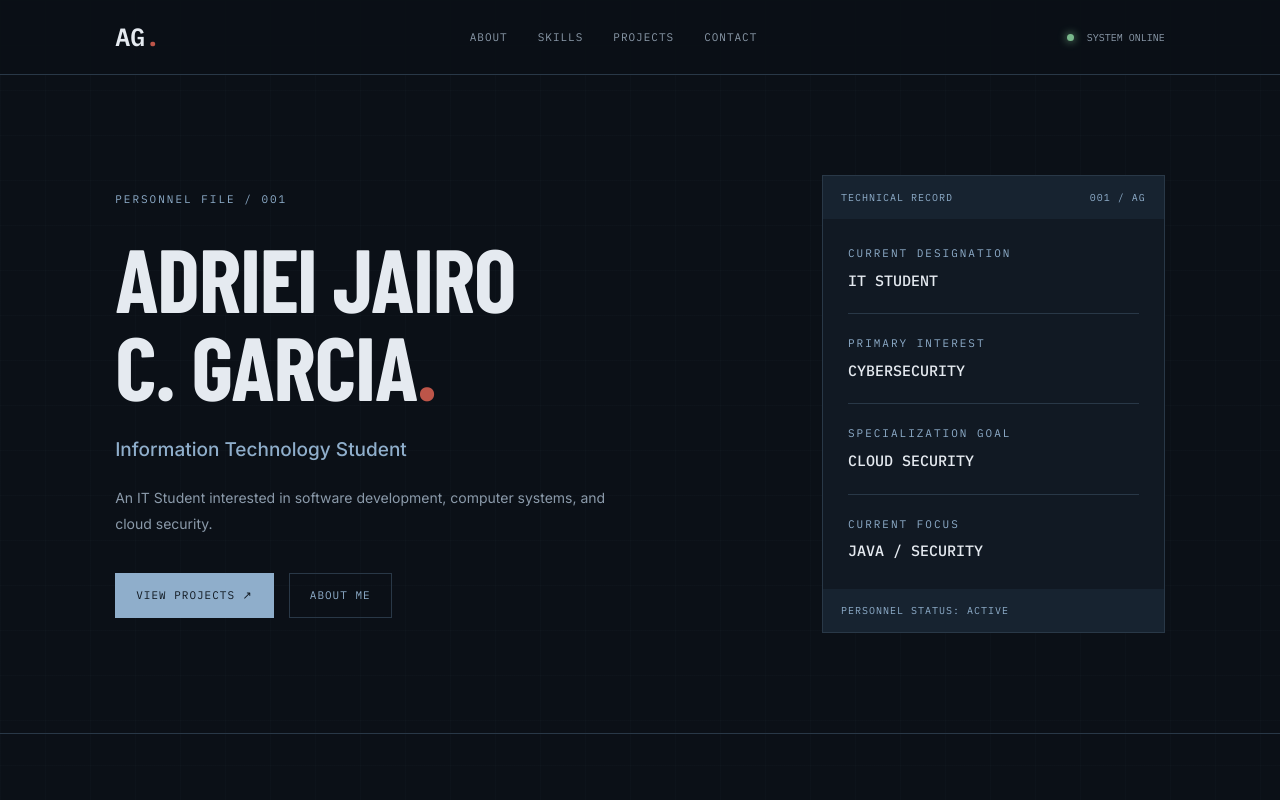
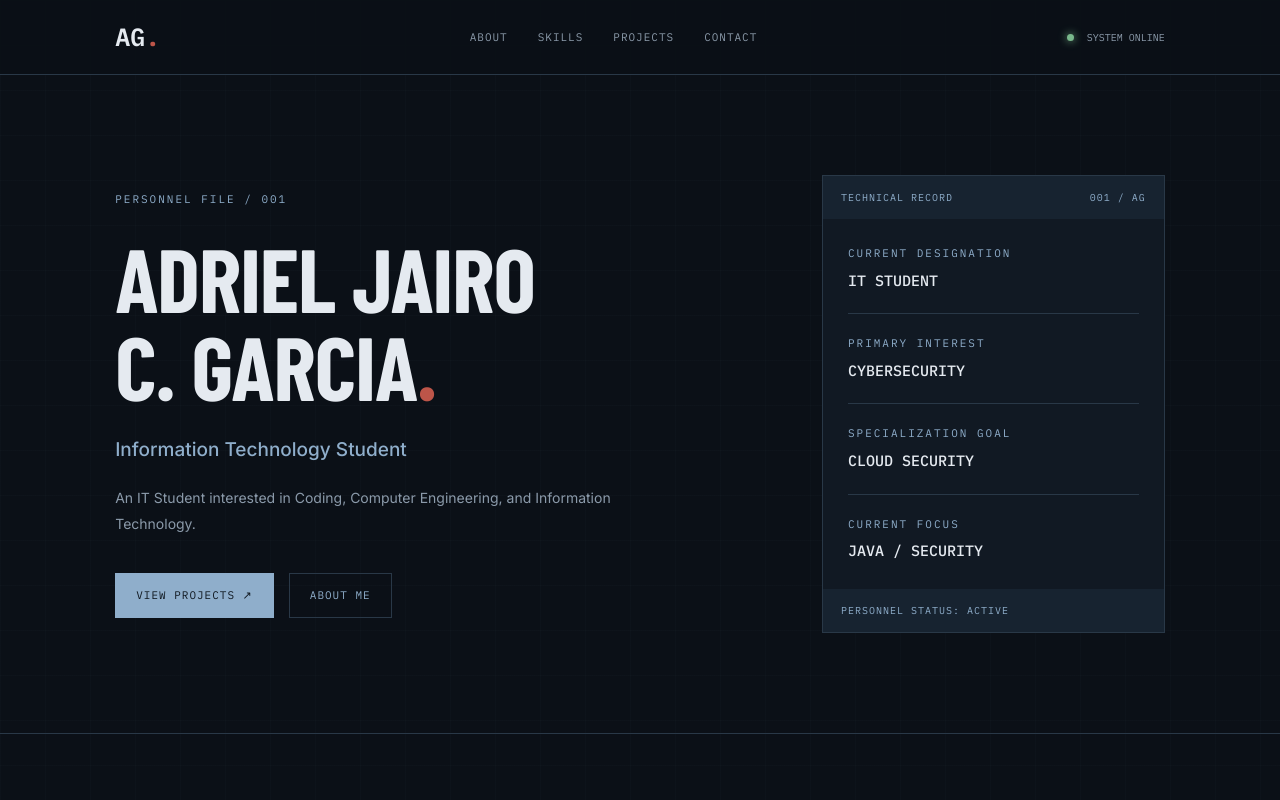
Before and after one commit to Gyrosmith12/Landing-Page, a plain HTML site: page index.html in a window 1280 px wide. Shown: the top 800 px of the page. Drawn offline with nearby package versions, Linux system fonts and the light colour scheme; a web font is replaced by a local one.

Commit message:
Correct name and update description in index.html
Updated name and description in personnel file.

```diff
--- a/index.html
+++ b/index.html
@@ -31,13 +31,13 @@
             <div class="hero-info">
                 <p class="eyebrow">PERSONNEL FILE / 001</p>
 
-                <h1>ADRIEl JAIRO<br>C. GARCIA<span>.</span></h1>
+                <h1>ADRIEL JAIRO<br>C. GARCIA<span>.</span></h1>
 
                 <h2>Information Technology Student</h2>
 
                 <p class="description">
                     An IT Student interested in
-                    software development, computer systems, and cloud security.
+                    Coding, Computer Engineering, and Information Technology.
                 </p>
 
                 <div class="hero-buttons">
```
